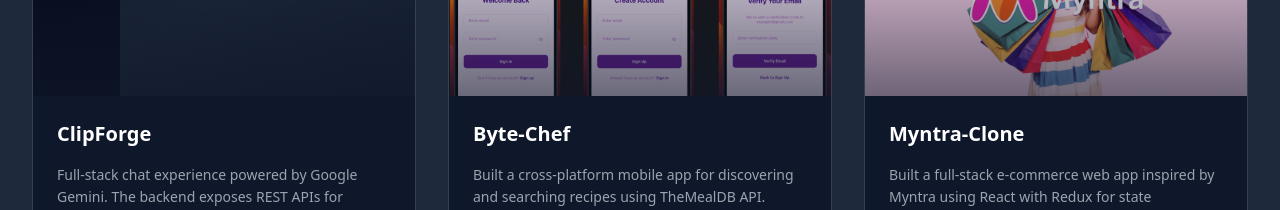
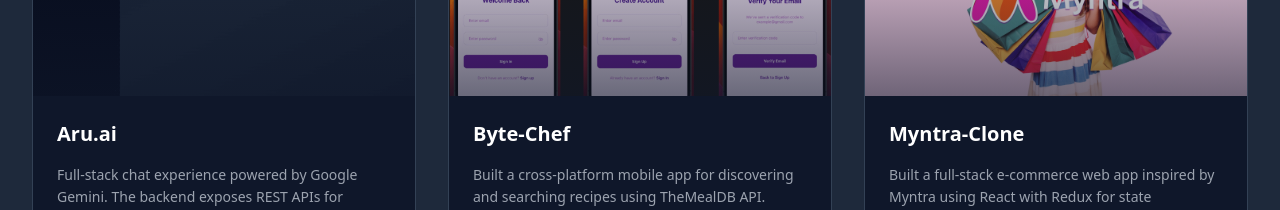
Before and after one commit to Armaan1620/PortFolio, a React (Vite) app: page / in a window 1280 px wide. Shown: the part 2220-2430 px from the top of the page. Built offline with nearby package versions, Linux system fonts and the light colour scheme.

Commit message:
Changed image size

```diff
--- a/src/components/Projects.tsx
+++ b/src/components/Projects.tsx
@@ -3,7 +3,7 @@
 const Projects = () => {
   const projects = [
     {
-      title: 'ClipForge',
+      title: 'Aru.ai',
       description: 'Full-stack chat experience powered by Google Gemini. The backend exposes REST APIs for auth/chat and proxies every AI request through Google AI Studio.',
       image: '/Aru.ai.png',
       tags: ['Reactjs', 'Nodejs', 'Google Gemini', 'REST APIs'],
```
Also changed, not shown: public/Aru.ai.png.
